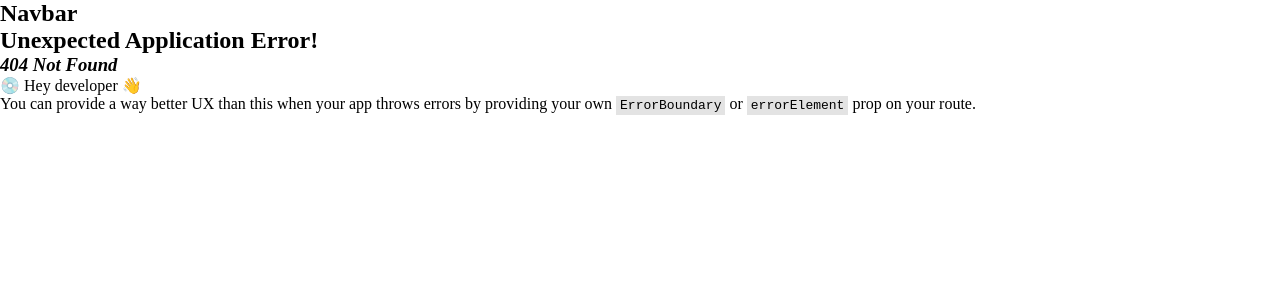
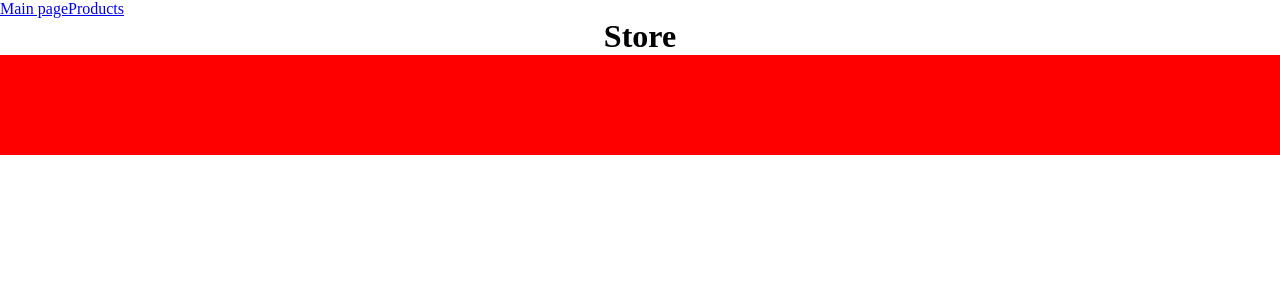
Before and after one commit to bobmcw/odin-shopping-website, a React (Vite) app: page /title in a window 1280 px wide. Before the commit this address had no page. Shown: the top 300 px of the page. Built offline with nearby package versions, Linux system fonts and the light colour scheme.

Commit message:
refactored routes into an AppLayout component that has a navbar and renders the contents as a child

```diff
--- /dev/null
+++ b/src/components/AppLayout.jsx
@@ -0,0 +1,12 @@
+import Navbar from "./Navbar";
+import { Outlet } from "react-router-dom";
+
+function AppLayout() {
+  return (
+    <>
+      <Navbar />
+      <Outlet />
+    </>
+  );
+}
+export default AppLayout;
--- a/src/components/Navbar.jsx
+++ b/src/components/Navbar.jsx
@@ -1,9 +1,13 @@
 import styles from '../styles/Navbar.module.css';
+import { Link } from 'react-router-dom';
 
 function Navbar() {
     return(
         <nav>
-            <h1 className={styles.navbar}>Navbar</h1>
+            <div className={styles.links}>
+                <Link to="/">Main page</Link>
+                <Link to="/products">Products</Link>
+            </div>
         </nav>
     );
 }
--- /dev/null
+++ b/src/components/ProductsPage.jsx
@@ -0,0 +1,4 @@
+function ProductsPage() {
+  return <></>;
+}
+export default ProductsPage;
--- a/src/main.jsx
+++ b/src/main.jsx
@@ -9,7 +9,6 @@
 
 createRoot(document.getElementById('root')).render(
   <StrictMode>
-    <Navbar />
    <RouterProvider router={router}/>
   </StrictMode>,
 )
--- a/src/routes.jsx
+++ b/src/routes.jsx
@@ -1,9 +1,17 @@
+import { Children } from "react";
 import App from "./components/App";
-
+import AppLayout from "./components/AppLayout";
+import ProductsPage from "./components/ProductsPage";
+import { Navigate } from "react-router-dom";
 const routes = [
     {
         path: "/",
-        element: <App />,
+        element: <AppLayout />,
+        children: [
+            {index: true, element: <Navigate to="title" />},
+            {path: "title", element: <App />},
+            {path: "products", element: <ProductsPage />},
+        ]
     },
 ];
 export default routes
```
